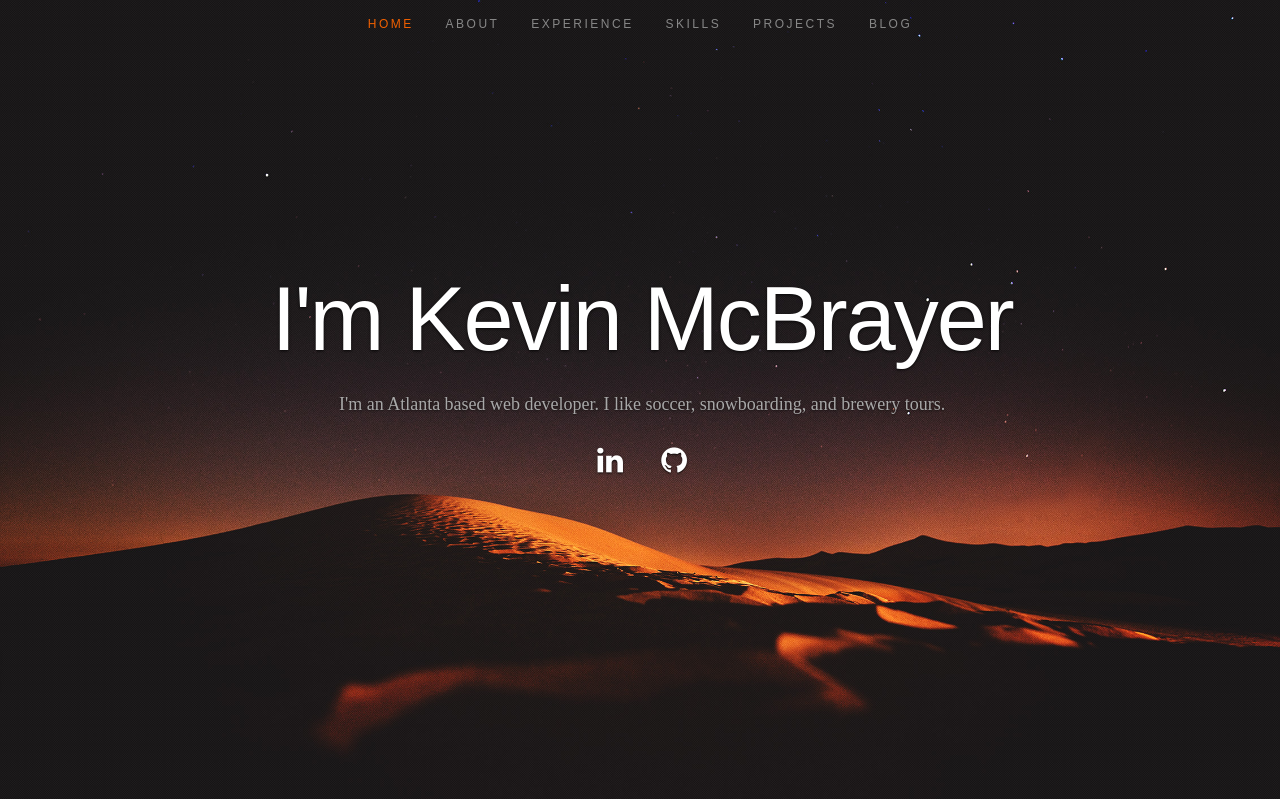
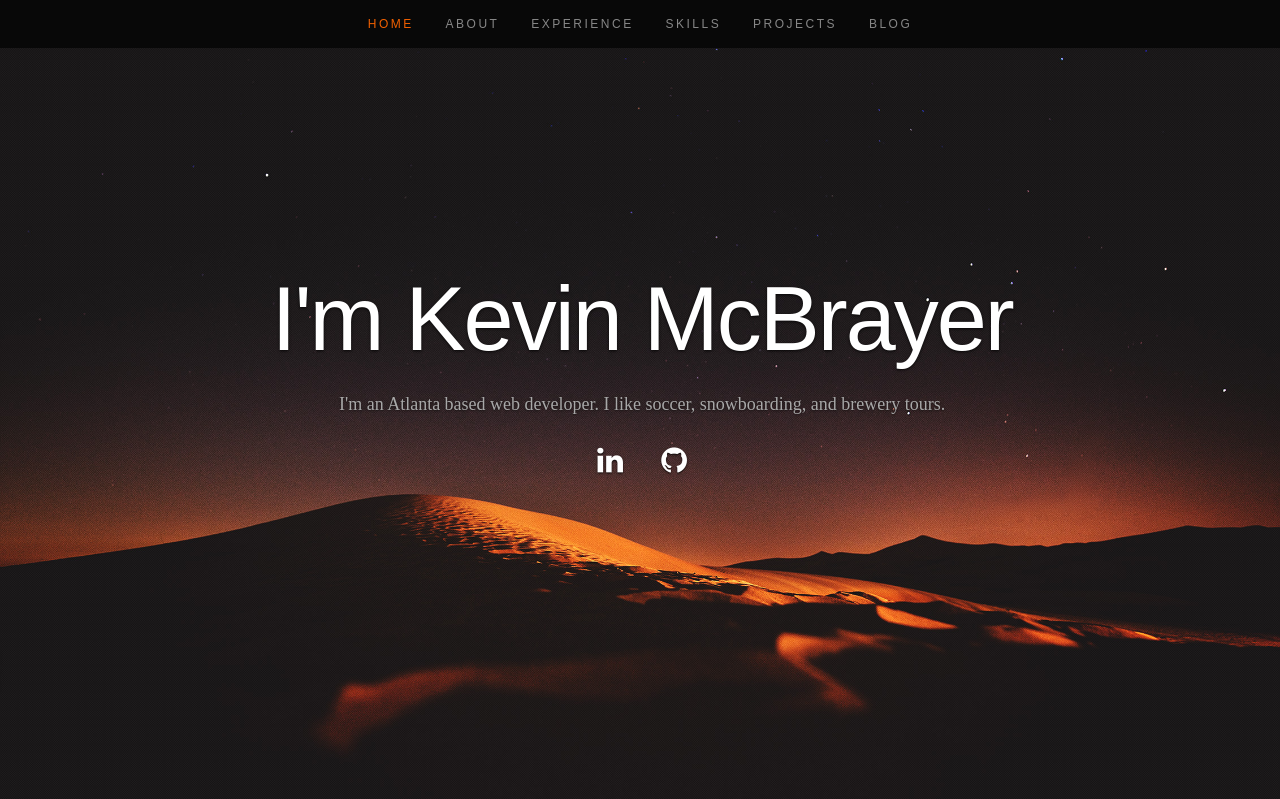
Before and after one commit to kmcbrayer/kmcbrayer_com, a Django app: page / in a window 1280 px wide. Shown: the top 799 px of the page. Run offline with Django 3.2, Linux system fonts and the light colour scheme; parts of the project's set-up code (start-up, migrations or seed data) failed here and were passed over; some libraries are stand-ins or nearby versions.

Commit message:
nav color

```diff
--- a/static/styles/layout.css
+++ b/static/styles/layout.css
@@ -148,6 +148,7 @@ header .scrolldown a:hover { color: #11ABB0; }
 ul#nav {
     min-height: 48px;
     width: auto;
+    background-color: #080808;
 
     /* center align the menu */
     text-align: center;
```
